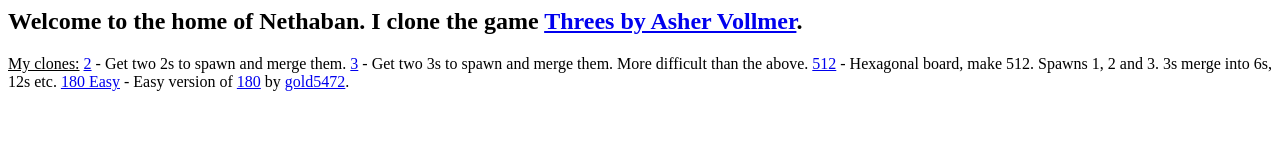
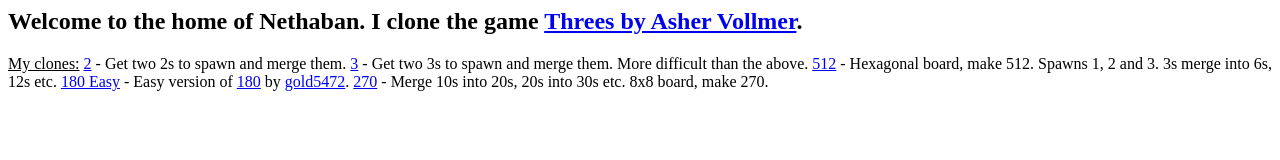
Before and after one commit to Nethaban/home, a plain HTML site: page index.html in a window 1280 px wide. Drawn offline with Linux system fonts and the light colour scheme.

Commit message:
Update index.html

```diff
--- a/index.html
+++ b/index.html
@@ -11,3 +11,4 @@
 <a href="https://nethaban.github.io/3">3</a> - Get two 3s to spawn and merge them. More difficult than the above.
 <a href="https://nethaban.github.io/512">512</a> - Hexagonal board, make 512. Spawns 1, 2 and 3. 3s merge into 6s, 12s etc.
 <a href="https://nethaban.github.io/180easy">180 Easy</a> - Easy version of <a href="https://gold5472.github.io/180">180</a> by <a href="http://github.com/gold5472">gold5472</a>.
+<a href="https://nethaban.github.io/270">270</a> - Merge 10s into 20s, 20s into 30s etc. 8x8 board, make 270.
```
